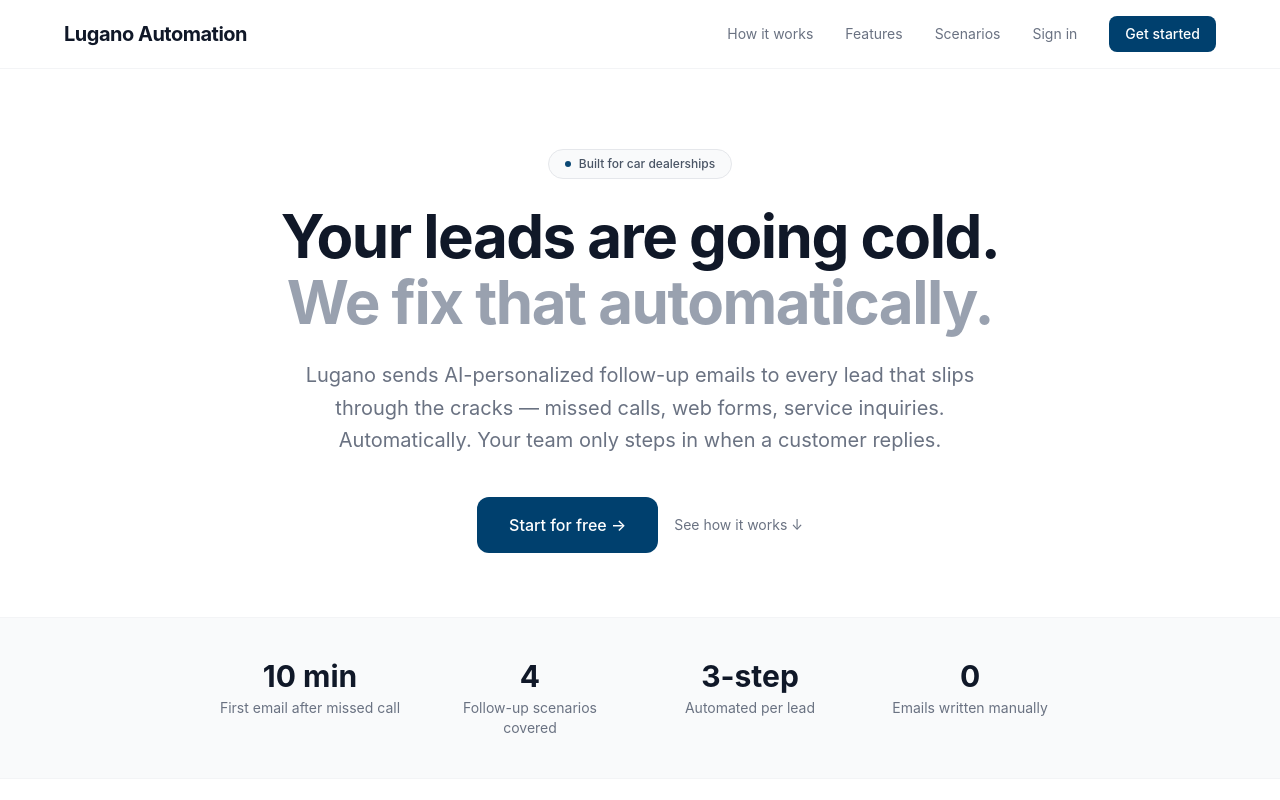
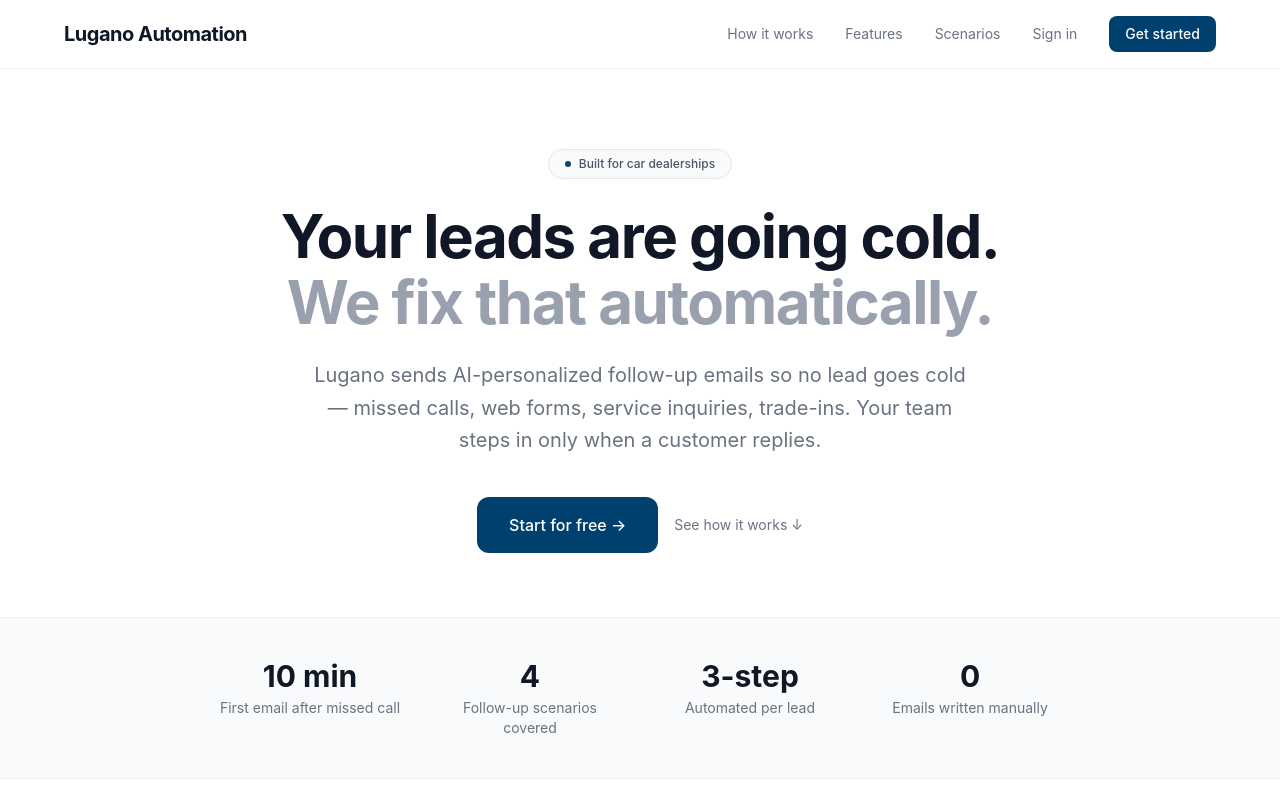
Before and after one commit to SolariAutomation/lugano-landing, a Next.js app: page / in a window 1280 px wide. Shown: the top 800 px of the page. Built offline with nearby package versions, Linux system fonts and the light colour scheme.

Commit message:
Update hero subheading copy

```diff
--- a/app/page.tsx
+++ b/app/page.tsx
@@ -33,7 +33,7 @@
           <span className="text-gray-400">We fix that automatically.</span>
         </h1>
         <p className="text-xl text-gray-500 max-w-2xl mx-auto mb-10 leading-relaxed">
-          Lugano sends AI-personalized follow-up emails to every lead that slips through the cracks — missed calls, web forms, service inquiries. Automatically. Your team only steps in when a customer replies.
+          Lugano sends AI-personalized follow-up emails so no lead goes cold — missed calls, web forms, service inquiries, trade-ins. Your team steps in only when a customer replies.
         </p>
         <div className="flex flex-col sm:flex-row items-center justify-center gap-4">
           <Link href={APP_URL} className="bg-[#00406e] text-white px-8 py-4 rounded-xl text-base font-medium hover:bg-[#00325a] transition w-full sm:w-auto text-center">
```
